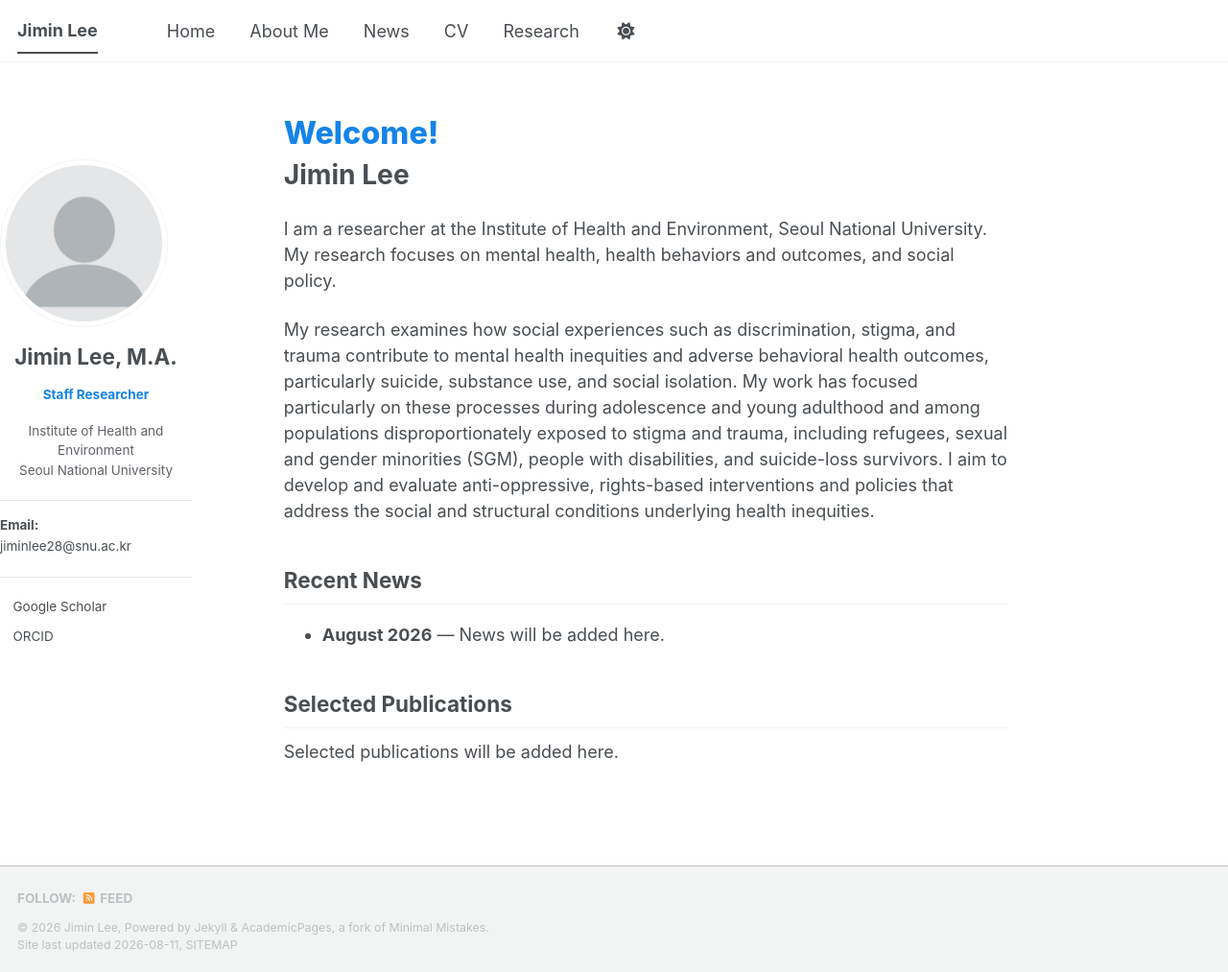
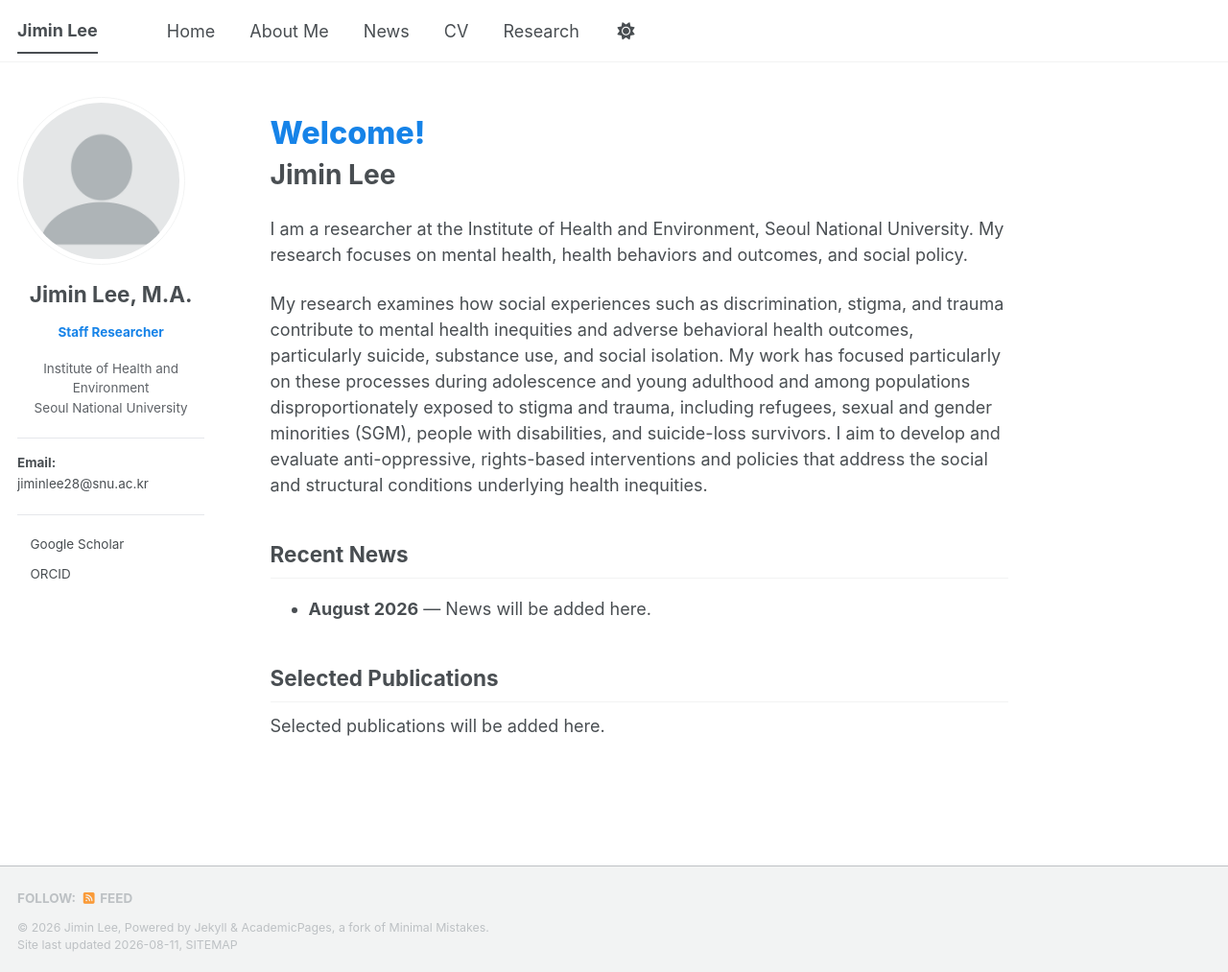
Before and after one commit to jiminlee-research/jiminlee-research.github.io, a Jekyll site: the page built from _pages/about.md, in a window 1280 px wide and 1013 px high. Shown: the whole window at 96% size. Built offline with Jekyll 4.4.1, drawn with Linux system fonts in a browser that asks for light colours; a style sheet for code colours, icons or effects is not loaded.

Commit message:
Update main.scss

```diff
--- a/assets/css/main.scss
+++ b/assets/css/main.scss
@@ -108,27 +108,3 @@
   text-align: left;
   white-space: nowrap !important;
 }
-
-
-
-/* Author sidebar: move with the page */
-@media (min-width: 64em) {
-  #main {
-    position: relative;
-  }
-
-  .sidebar.sticky {
-    position: absolute !important;
-    top: 0 !important;
-    left: 0;
-    float: none !important;
-    width: 200px;
-    height: auto !important;
-    overflow: visible !important;
-  }
-
-  .page,
-  .archive {
-    width: calc(100% - 225px);
-  }
-}
```
